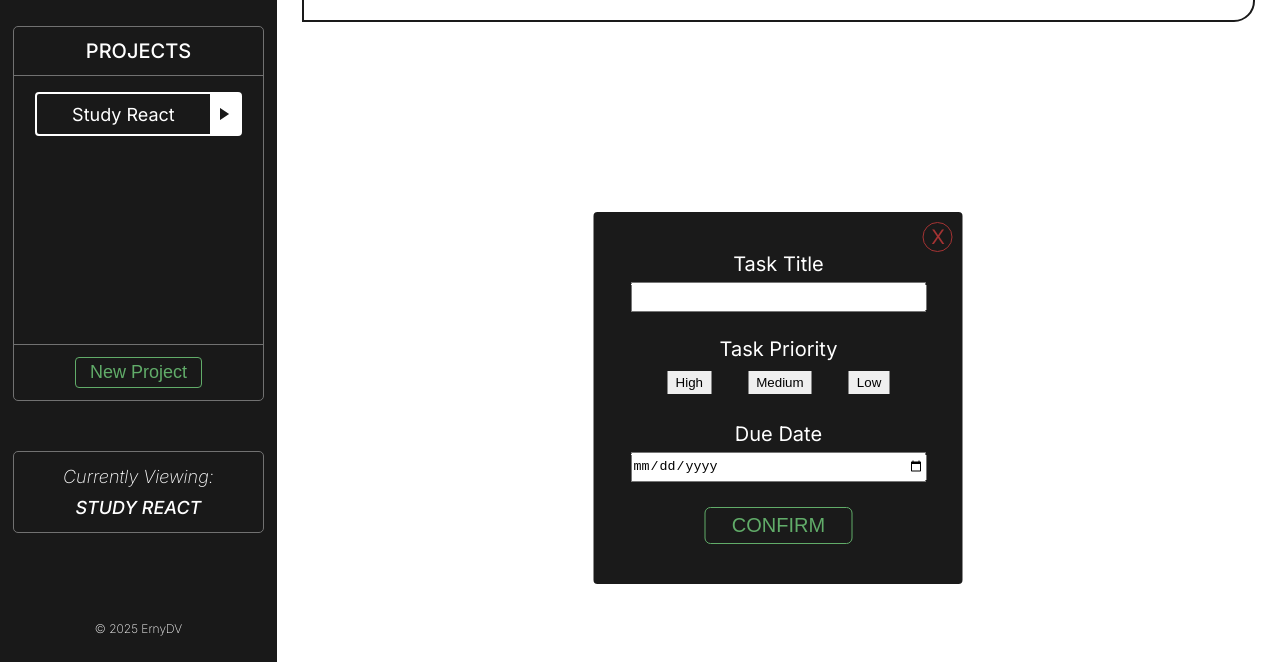
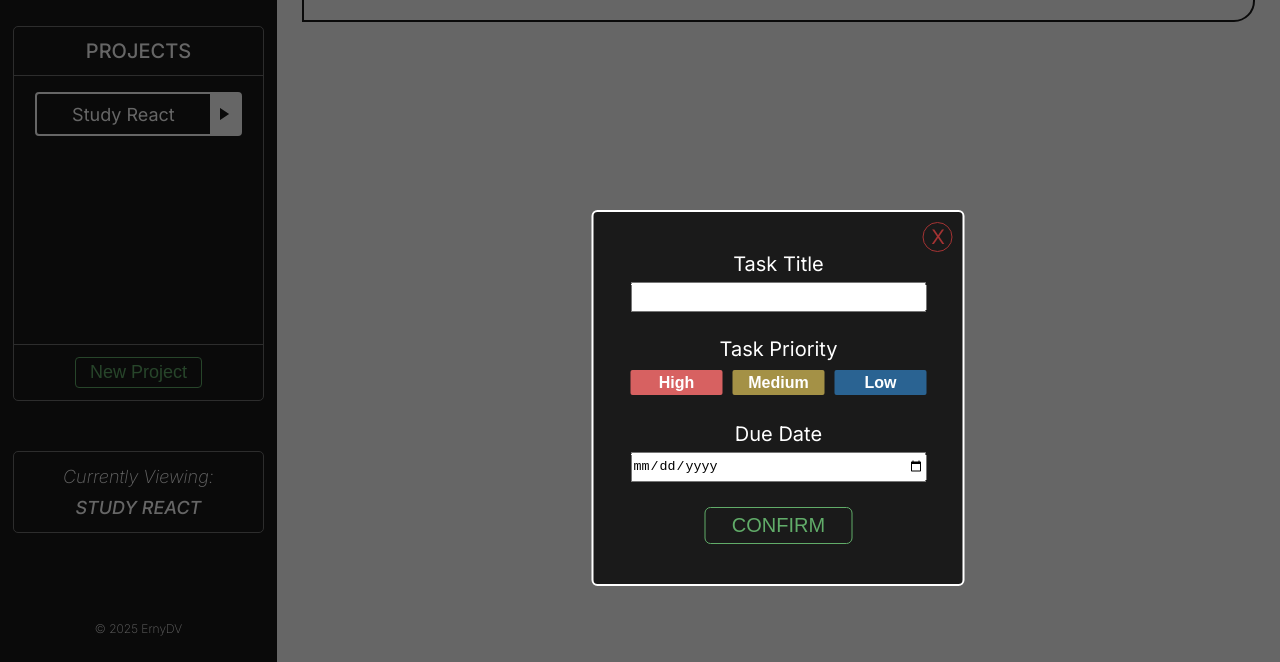
Before and after one commit to ErnestoDVL/todo-list, a website built with webpack: page src/index.html in a window 1280 px wide. Both pictures are taken after a click on the element 778 px from the left and 109 px from the top of the page. Shown: the part 138-800 px from the top of the page. Built offline with nearby package versions, Linux system fonts and the light colour scheme.

Commit message:
Add styles for taskAdd ui

```diff
--- a/src/style/default.css
+++ b/src/style/default.css
@@ -45,3 +45,17 @@ html{
 .bold{
     font-weight: 500;
 }
+
+.background-blur{
+    position: absolute;
+    height: 100%;
+    width: 100%;
+
+    top: 0;
+
+    z-index: 1;
+
+    background-color: black;
+
+    opacity: 0.6;
+}
--- a/src/style/task.css
+++ b/src/style/task.css
@@ -18,21 +18,39 @@
 
 .priority{
     padding: 0.4rem 0.8rem;
+    width: 94px;
+    height: 25px;
     border: none;
+    border-radius: 2px;
+
+    font-weight: 800;
+    font-size: 1.6rem;
+
+    color: #FFFFFF;
+
+    cursor: pointer;
+}
+
+.priority:hover{
+    filter: brightness(0.9);
 }
 .wrapper-priorities{
     display: flex;
     align-items: center;
     justify-content: space-evenly;
+
+    gap: 10px;
 }
 
 .priority-high{
+    background-color: #D76161;
 
 }
 .priority-medium{
-
+    background-color: #A49146;
 }
 
 .priority-low{
+    background-color: #2A6392;
 
 }
```
